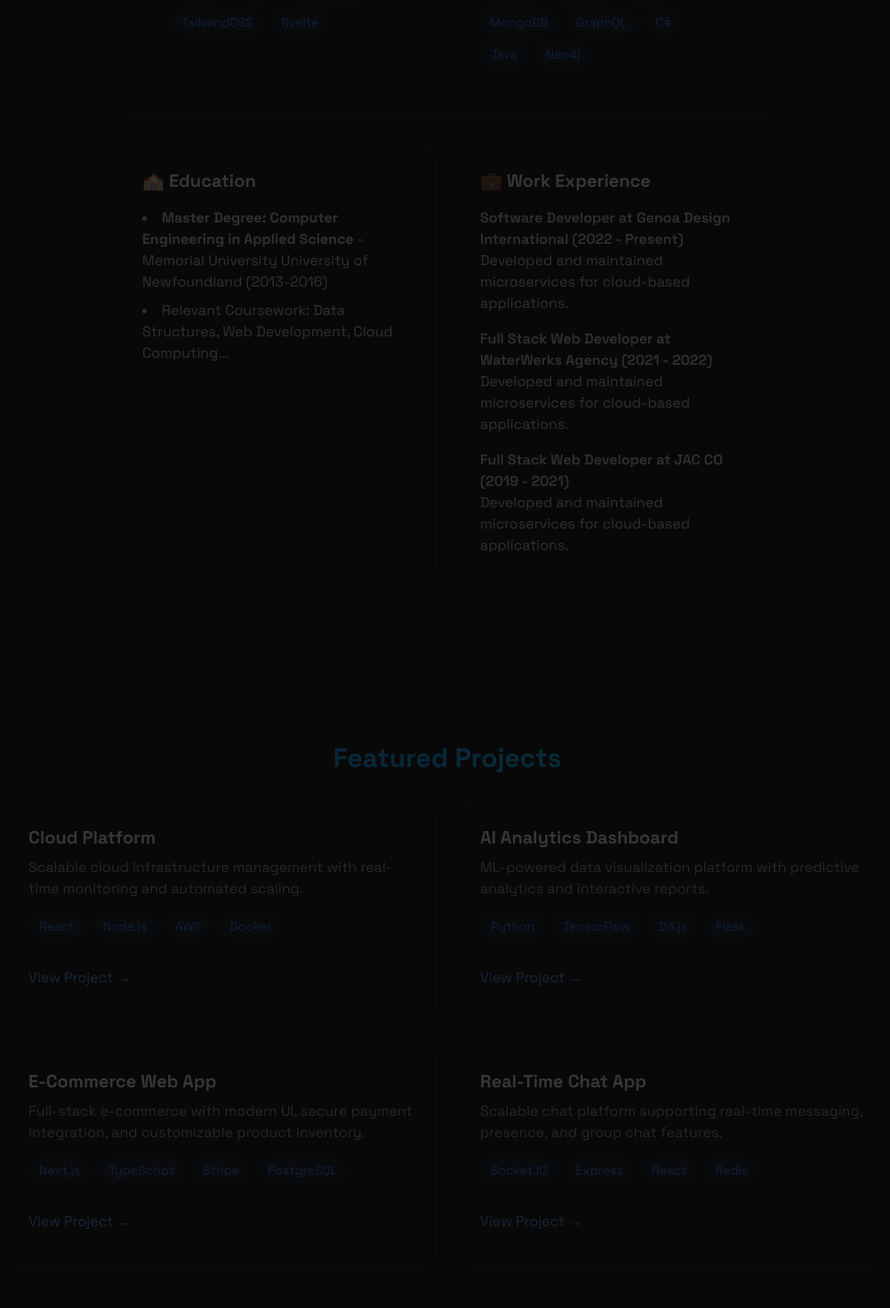
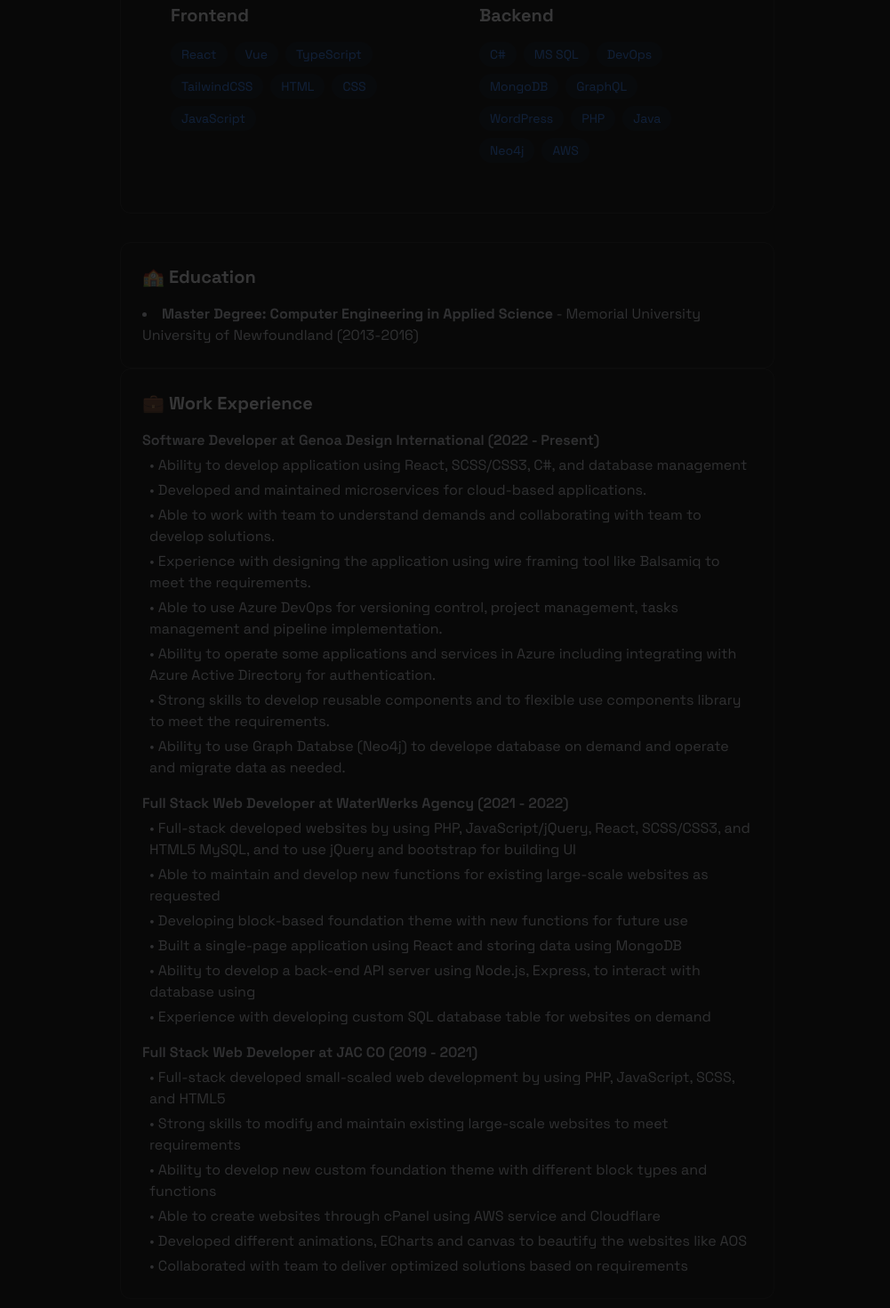
Before and after one commit to jeffersonqu1/jefferson-resume, a React (Vite) app: page / in a window 1280 px wide. Shown: the part 1146-2616 px from the top of the page at 89% size, without its empty margins (137-1138 px from the left). Built offline with nearby package versions, Linux system fonts and the light colour scheme.

Commit message:
update information for home page and about page

```diff
--- a/src/components/Navbar.jsx
+++ b/src/components/Navbar.jsx
@@ -27,7 +27,7 @@
               {" "}
               About{" "}
             </a>
-            <a href="#projects" className="text-gray-300 hove:text-white transition-colors">
+            <a href="#projects" className="hidden text-gray-300 hove:text-white transition-colors">
               {" "}
               Projects{" "}
             </a>
--- a/src/components/sections/About.jsx
+++ b/src/components/sections/About.jsx
@@ -1,9 +1,9 @@
 import { RevealOnScroll } from "../RevealOnScroll"
 
 export const About = () => {
-  const frontendSkills = ["React", "Vue", "TypeScript", "TailwindCSS", "Svelte"]
+  const frontendSkills = ["React", "Vue", "TypeScript", "TailwindCSS", "HTML", "CSS", "JavaScript"]
 
-  const backendSkills = ["Node.js", "Python", "AWS", "MongoDB", "GraphQL", "C#", "Java", "Neo4j"]
+  const backendSkills = ["C#", "MS SQL", "DevOps", "MongoDB", "GraphQL", "WordPress", "PHP", "Java", "Neo4j", "AWS"]
 
   return (
     <section id="about" className="min-h-screen flex items-center justify-center py-20">
@@ -12,7 +12,8 @@
           <h2 className="text-3xl font-bold mb-8 bg-gradient-to-r from-blue-500 to-cyan-400 bg-clip-text text-transparent text-center"> About Me</h2>
 
           <div className="rounded-xl p-8 border-white/10 border hover:-translate-y-1 transition-all">
-            <p className="text-gray-300 mb-6">Passionate developer with expertise in building scalable web applications and creating innovative solutions.</p>
+            <p className="text-gray-300 mb-6">I am a passionate developer with strong skills in developing scalable web applications, troubleshooting the issues and maintain the websites. </p>
+            <p className="text-gray-300 mb-6">I am also able to collaborate with team members to deliver the solutions and and someone who is good at learning new things. </p>
 
             <div className="grid grid-cols-1 md:grid-cols-2 gap-6">
               <div className="rounded-xl p-6 hover:-translate-y-1 transition-all">
@@ -49,14 +50,14 @@
             </div>
           </div>
 
-          <div className="grid grid-cols-1 md:grid-cols-2 gap-6 mt-8">
+          <div className="grid mt-8">
             <div className="p-6 rounded-xl border-white/10 border hover:-translate-y-1 transition-all">
               <h3 className="text-xl font-bold mb-4"> 🏫 Education </h3>
               <ul className="list-disc list-inside text-gray-300 space-y-2">
                 <li>
                   <strong> Master Degree: Computer Engineering in Applied Science</strong> - Memorial University University of Newfoundland (2013-2016)
                 </li>
-                <li>Relevant Coursework: Data Structures, Web Development, Cloud Computing...</li>
+                {/* <li>Relevant Coursework: Data Structures, Web Development, Cloud Computing...</li> */}
               </ul>
             </div>
             <div className="p-6 rounded-xl border-white/10 border hover:-translate-y-1 transition-all">
@@ -64,17 +65,40 @@
               <div className="space-y-4 text-gray-300">
                 <div>
                   <h4 className="font-semibold"> Software Developer at Genoa Design International (2022 - Present) </h4>
-                  <p>Developed and maintained microservices for cloud-based applications.</p>
+                  <section className="ml-2 mt-1 space-y-1">
+                    <p>• Ability to develop application using React, SCSS/CSS3, C#, and database management</p>
+                    <p>• Developed and maintained microservices for cloud-based applications.</p>
+                    <p>• Able to work with team to understand demands and collaborating with team to develop solutions.</p>
+                    <p>• Experience with designing the application using wire framing tool like Balsamiq to meet the requirements.</p>
+                    <p>• Able to use Azure DevOps for versioning control, project management, tasks management and pipeline implementation.</p>
+                    <p>• Ability to operate some applications and services in Azure including integrating with Azure Active Directory for authentication.</p>
+                    <p>• Strong skills to develop reusable components and to flexible use components library to meet the requirements.</p>
+                    <p>• Ability to use Graph Databse (Neo4j) to develope database on demand and operate and migrate data as needed.</p>
+                  </section>
                 </div>
 
                 <div>
                   <h4 className="font-semibold"> Full Stack Web Developer at WaterWerks Agency (2021 - 2022) </h4>
-                  <p>Developed and maintained microservices for cloud-based applications.</p>
+                  <section className="ml-2 mt-1 space-y-1">
+                    <p>• Full-stack developed websites by using PHP, JavaScript/jQuery, React, SCSS/CSS3, and HTML5 MySQL, and to use jQuery and bootstrap for building UI</p>
+                    <p>• Able to maintain and develop new functions for existing large-scale websites as requested</p>
+                    <p>• Developing block-based foundation theme with new functions for future use</p>
+                    <p>• Built a single-page application using React and storing data using MongoDB</p>
+                    <p>• Ability to develop a back-end API server using Node.js, Express, to interact with database using</p>
+                    <p>• Experience with developing custom SQL database table for websites on demand</p>
+                  </section>
                 </div>
 
                 <div>
                   <h4 className="font-semibold"> Full Stack Web Developer at JAC CO (2019 - 2021) </h4>
-                  <p>Developed and maintained microservices for cloud-based applications.</p>
+                  <section className="ml-2 mt-1 space-y-1">
+                    <p>• Full-stack developed small-scaled web development by using PHP, JavaScript, SCSS, and HTML5 </p>
+                    <p>• Strong skills to modify and maintain existing large-scale websites to meet requirements</p>
+                    <p>• Ability to develop new custom foundation theme with different block types and functions</p>
+                    <p>• Able to create websites through cPanel using AWS service and Cloudflare</p>
+                    <p>• Developed different animations, ECharts and canvas to beautify the websites like AOS</p>
+                    <p>• Collaborated with team to deliver optimized solutions based on requirements</p>
+                  </section>
                 </div>
               </div>
             </div>
--- a/src/components/sections/Home.jsx
+++ b/src/components/sections/Home.jsx
@@ -7,7 +7,7 @@
         <div className="text-center z-10 px-4">
           <h1 className="text-5xl md:text-7xl font-bold mb-6 bg-gradient-to-r from-blue-500 to-cyan-400 bg-clip-text text-transparent leading-right">Hi, I'm Zhaopeng Qu</h1>
 
-          <p className="tex-gray-400 text-lg mb-8 max-w-lg mx-auto">I’m a full-stack developer who loves crafting clean, scalable web applications. My goal is to build solutions that offer both exceptional performance and a delightful user experience.</p>
+          <p className="tex-gray-400 text-lg mb-8 max-w-lg mx-auto">I’m a high-motivated and passionate full-stack developer who loves crafting clean, scalable web applications. My job is to help company to build solutions that meet requirement, opearte database, manage API in backend and develop a user-friendly interface.</p>
           <div className="flex justify-center space-x-4">
             <a href="#projects" className="bg-blue-500 text-white py-3 px-6 rounded font-medium transition relative overflow-hidden hover:-translate-y-0.5 hover:shadow-[0_0_15px_rgba(59, 130, 246, 0.4)]">
               View Working Experience
@@ -19,7 +19,7 @@
 
             <a
               href="#contact"
-              className="border border-blue-500/50 text-blue-500 py-3 px-6 rounded font-medium transition-all duration-200
+              className="hidden border border-blue-500/50 text-blue-500 py-3 px-6 rounded font-medium transition-all duration-200
              hover:-translate-y-0.5 hover:shadow-[0_0_15px_rgba(59, 130, 246, 0.2)] hover:bg-blue-500/10"
             >
               Contact Me
--- a/src/components/sections/Projects.jsx
+++ b/src/components/sections/Projects.jsx
@@ -1,24 +1,15 @@
-import { RevealOnScroll } from "../RevealOnScroll";
+import { RevealOnScroll } from "../RevealOnScroll"
 
 export const Projects = () => {
   return (
-    <section
-      id="projects"
-      className="min-h-screen flex items-center justify-center py-20"
-    >
+    <section id="projects" className="hidden min-h-screen flex items-center justify-center py-20">
       <RevealOnScroll>
         <div className="max-w-5xl mx-auto px-4">
-          <h2 className="text-3xl font-bold mb-8 bg-gradient-to-r from-blue-500 to-cyan-400 bg-clip-text text-transparent text-center">
-            {" "}
-            Featured Projects
-          </h2>
+          <h2 className="text-3xl font-bold mb-8 bg-gradient-to-r from-blue-500 to-cyan-400 bg-clip-text text-transparent text-center"> Featured Projects</h2>
           <div className="grid grid-cols-1 md:grid-cols-2 gap-6">
             <div className="p-6 rounded-xl border border-white/10 hover:-translate-y-1 hover:border-blue-500/30 hover:shadow-[0_2px_8px_rgba(59,130,246,0.2)] transition">
               <h3 className="text-xl font-bold mb-2"> Cloud Platform</h3>
-              <p className="text-gray-400 mb-4">
-                Scalable cloud infrastructure management with real-time
-                monitoring and automated scaling.
-              </p>
+              <p className="text-gray-400 mb-4">Scalable cloud infrastructure management with real-time monitoring and automated scaling.</p>
               <div className="flex flex-wrap gap-2 mb-4">
                 {["React", "Node.js", "AWS", "Docker"].map((tech, key) => (
                   <span
@@ -33,10 +24,7 @@
               </div>
 
               <div className="flex justify-between items-center">
-                <a
-                  href="#"
-                  className="text-blue-400 hover:text-blue-300 transition-colors my-4"
-                >
+                <a href="#" className="text-blue-400 hover:text-blue-300 transition-colors my-4">
                   View Project →
                 </a>
               </div>
@@ -50,10 +38,7 @@
             "
             >
               <h3 className="text-xl font-bold mb-2">AI Analytics Dashboard</h3>
-              <p className="text-gray-400 mb-4">
-                ML-powered data visualization platform with predictive analytics
-                and interactive reports.
-              </p>
+              <p className="text-gray-400 mb-4">ML-powered data visualization platform with predictive analytics and interactive reports.</p>
               <div className="flex flex-wrap gap-2 mb-4">
                 {["Python", "TensorFlow", "D3.js", "Flask"].map((tech, key) => (
                   <span
@@ -71,10 +56,7 @@
                 ))}
               </div>
               <div className="flex justify-between items-center">
-                <a
-                  href="#"
-                  className="text-blue-400 hover:text-blue-300 transition-colors my-4"
-                >
+                <a href="#" className="text-blue-400 hover:text-blue-300 transition-colors my-4">
                   View Project →
                 </a>
               </div>
@@ -89,13 +71,9 @@
             "
             >
               <h3 className="text-xl font-bold mb-2">E-Commerce Web App</h3>
-              <p className="text-gray-400 mb-4">
-                Full-stack e-commerce with modern UI, secure payment
-                integration, and customizable product inventory.
-              </p>
+              <p className="text-gray-400 mb-4">Full-stack e-commerce with modern UI, secure payment integration, and customizable product inventory.</p>
               <div className="flex flex-wrap gap-2 mb-4">
-                {["Next.js", "TypeScript", "Stripe", "PostgreSQL"].map(
-                  (tech) => (
+                {["Next.js", "TypeScript", "Stripe", "PostgreSQL"].map(tech => (
                   <span
                     key={tech}
                     className="
@@ -108,14 +86,10 @@
                   >
                     {tech}
                   </span>
-                  )
-                )}
+                ))}
               </div>
               <div className="flex justify-between items-center">
-                <a
-                  href="#"
-                  className="text-blue-400 hover:text-blue-300 transition-colors my-4"
-                >
+                <a href="#" className="text-blue-400 hover:text-blue-300 transition-colors my-4">
                   View Project →
                 </a>
               </div>
@@ -130,10 +104,7 @@
             "
             >
               <h3 className="text-xl font-bold mb-2">Real-Time Chat App</h3>
-              <p className="text-gray-400 mb-4">
-                Scalable chat platform supporting real-time messaging, presence,
-                and group chat features.
-              </p>
+              <p className="text-gray-400 mb-4">Scalable chat platform supporting real-time messaging, presence, and group chat features.</p>
               <div className="flex flex-wrap gap-2 mb-4">
                 {["Socket.IO", "Express", "React", "Redis"].map((tech, key) => (
                   <span
@@ -151,10 +122,7 @@
                 ))}
               </div>
               <div className="flex justify-between items-center ">
-                <a
-                  href="#"
-                  className="text-blue-400 hover:text-blue-300 transition-colors my-4"
-                >
+                <a href="#" className="text-blue-400 hover:text-blue-300 transition-colors my-4">
                   View Project →
                 </a>
               </div>
@@ -163,5 +131,5 @@
         </div>
       </RevealOnScroll>
     </section>
-  );
-};
+  )
+}
```
Lines whose indentation alone changed are shown as unchanged.
